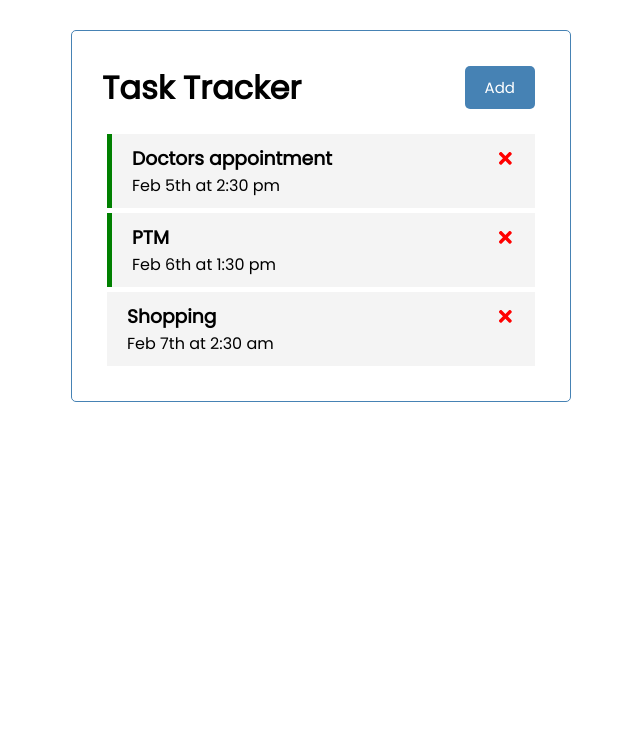
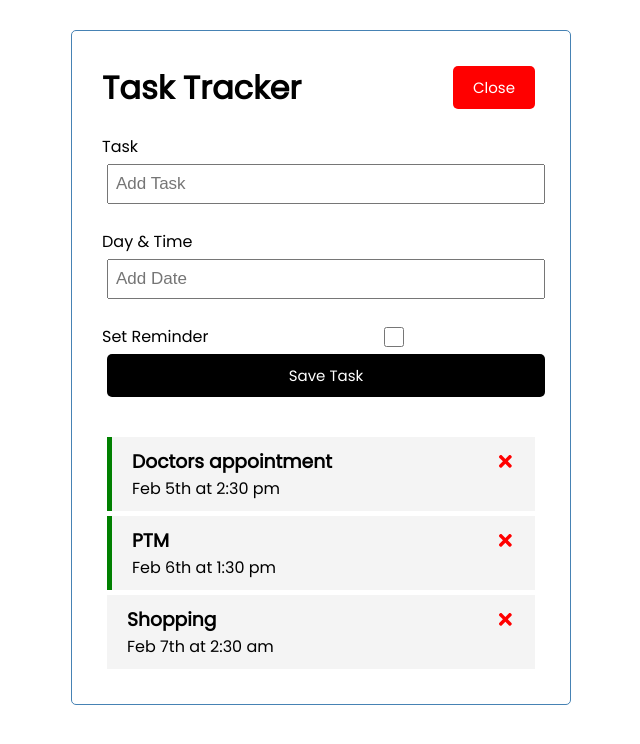
Before and after one commit to Satyadev-Patel/task-tracker, a React (Create React App) app: page / in a window 1280 px wide. Both pictures are taken after a click on the button "Add". Shown: the top 744 px of the page, without its empty margins (319-959 px from the left). Built offline with nearby package versions, Linux system fonts and the light colour scheme.

Commit message:
button toggle updated

```diff
--- a/src/App.js
+++ b/src/App.js
@@ -1,8 +1,12 @@
 import { useState } from 'react'
 import Header from './components/Header'
 import Tasks from './components/Tasks'
+import AddTask from './components/AddTask'
 
 function App() {
+
+  const [showAddTask, setShowAddTask] = useState(false)
+
   const [tasks, setTasks] = useState([
     {
         id : 1,
@@ -23,6 +27,14 @@
         reminder : false,
     },
   ])
+
+  // Add Task
+  const addTask = (task) => {
+    const id = Math.floor(Math.random()*10000) + 1
+    const newTask = {id,...task}
+    setTasks([...tasks,newTask])
+  }
+
   // Delete Task
   const deleteTask = (id) => {
     setTasks(tasks.filter(
@@ -40,7 +52,8 @@
 
   return (
     <div className="container">
-      <Header title='Hello' />
+      <Header onAdd={() => setShowAddTask(!showAddTask)} showAdd = {showAddTask}/>
+      {showAddTask && <AddTask onAdd={addTask}/>}
       {tasks.length > 0 ? (
         <Tasks tasks={tasks} onDelete={deleteTask}
         onToggle={toggleReminder}/>
--- /dev/null
+++ b/src/components/AddTask.js
@@ -0,0 +1,44 @@
+import { useState } from 'react'
+
+
+const AddTask = ({ onAdd }) => {
+    const [text , setText] = useState('')
+    const [day, setDay] = useState('')
+    const [reminder, setReminder] = useState(false)
+
+    const onSubmit = (e) => {
+        e.preventDefault()
+        if(!text){
+            alert('Please add a Task')
+            return
+        }
+
+        onAdd({text,day,reminder})
+        setText('')
+        setDay('')
+        setReminder(false)
+    }
+
+    return (
+        <form className='add-form' onSubmit={onSubmit}>
+            <div className='form-control'>
+                <label>Task</label>
+                <input type='text' placeholder='Add Task'
+                value={text} onChange={(e) => setText(e.target.value)}/>
+            </div>
+            <div className='form-control'>
+                <label>Day & Time</label>
+                <input type='text' placeholder='Add Date'
+                value={day} onChange={(e) => setDay(e.target.value)}/>
+            </div>
+            <div className='form-control-check'>
+                <label>Set Reminder</label>
+                <input type='checkbox' checked={reminder}
+                value={reminder} onChange={(e) => setReminder(e.currentTarget.checked)}/>
+            </div>
+            <input type='submit' value='Save Task' className='btn btn-block'/>
+        </form>
+    )
+}
+
+export default AddTask
--- a/src/components/Header.js
+++ b/src/components/Header.js
@@ -1,15 +1,13 @@
 import Button from './Button'
 
-const Header = (props) => {
+const Header = ({onAdd, showAdd}) => {
 
-    const onClick = () => {
-        console.log('click')
-    }
 
     return (
         <header className='header'>
             <h1>Task Tracker</h1>
-            <Button text = 'Add' onClick={onClick} />
+            {showAdd ? <Button text = 'Close' onClick = {onAdd} color='red'/>
+            : <Button text = 'Add' onClick = {onAdd} />}
         </header>
     )
 }
```
